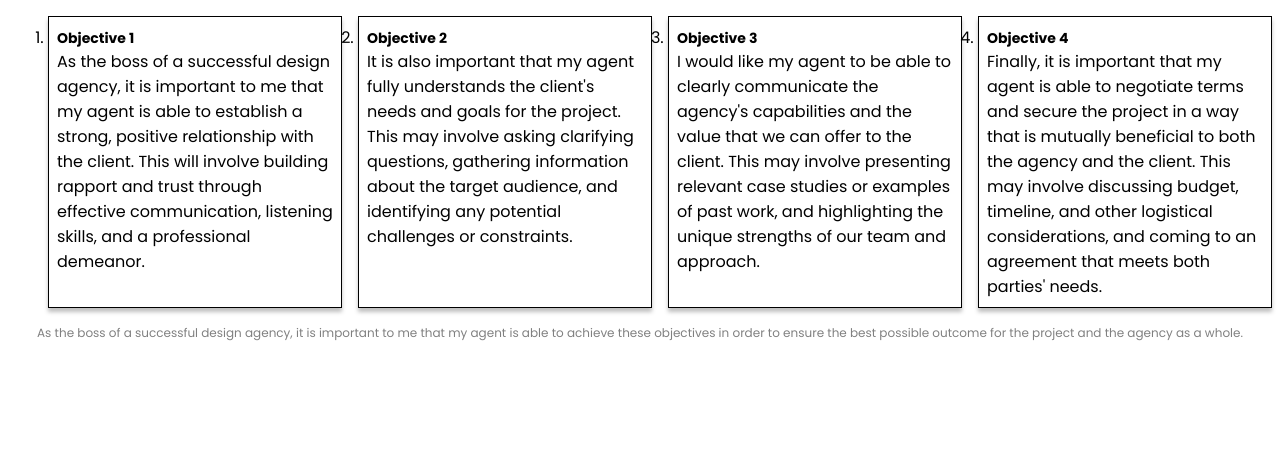
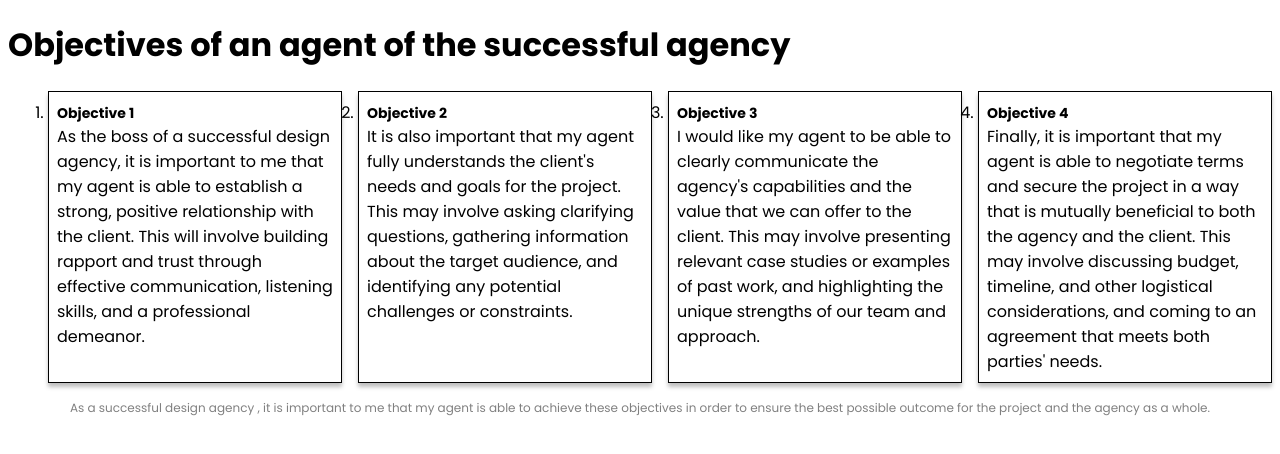
Before and after one commit to anandvip/new-client-instructions, a plain HTML site: page index.html in a window 1280 px wide. Drawn offline with Linux system fonts and the light colour scheme.

Commit message:
changes made to documentd instruction to me.

```diff
--- a/index.html
+++ b/index.html
@@ -2,8 +2,11 @@
 <html>
   <head>
     <title>Grid Layout</title>
-  <meta name="viewport" content="width=device-width; initial-scale=1.0">
-  <link href="https://fonts.googleapis.com/css2?family=Poppins:wght@400;700&display=swap" rel="stylesheet">
+    <meta name="viewport" content="width=device-width; initial-scale=1.0" />
+    <link
+      href="https://fonts.googleapis.com/css2?family=Poppins:wght@400;700&display=swap"
+      rel="stylesheet"
+    />
     <style>
       body {
         font-family: 'Poppins', sans-serif;
@@ -42,24 +45,42 @@
     </style>
   </head>
   <body>
+    <h1>Objectives of an agent of the successful agency</h1>
     <ol>
       <li>
         <h3>Objective 1</h3>
-      As the boss of a successful design agency, it is important to me that my agent is able to establish a strong, positive relationship with the client. This will involve building rapport and trust through effective communication, listening skills, and a professional demeanor.
+        As the boss of a successful design agency, it is important to me that my
+        agent is able to establish a strong, positive relationship with the
+        client. This will involve building rapport and trust through effective
+        communication, listening skills, and a professional demeanor.
       </li>
       <li>
         <h3>Objective 2</h3>
-      It is also important that my agent fully understands the client's needs and goals for the project. This may involve asking clarifying questions, gathering information about the target audience, and identifying any potential challenges or constraints.
+        It is also important that my agent fully understands the client's needs
+        and goals for the project. This may involve asking clarifying questions,
+        gathering information about the target audience, and identifying any
+        potential challenges or constraints.
       </li>
       <li>
         <h3>Objective 3</h3>
-      I would like my agent to be able to clearly communicate the agency's capabilities and the value that we can offer to the client. This may involve presenting relevant case studies or examples of past work, and highlighting the unique strengths of our team and approach.
+        I would like my agent to be able to clearly communicate the agency's
+        capabilities and the value that we can offer to the client. This may
+        involve presenting relevant case studies or examples of past work, and
+        highlighting the unique strengths of our team and approach.
       </li>
       <li>
         <h3>Objective 4</h3>
-      Finally, it is important that my agent is able to negotiate terms and secure the project in a way that is mutually beneficial to both the agency and the client. This may involve discussing budget, timeline, and other logistical considerations, and coming to an agreement that meets both parties' needs.
+        Finally, it is important that my agent is able to negotiate terms and
+        secure the project in a way that is mutually beneficial to both the
+        agency and the client. This may involve discussing budget, timeline, and
+        other logistical considerations, and coming to an agreement that meets
+        both parties' needs.
       </li>
     </ol>
-  <footer>As the boss of a successful design agency, it is important to me that my agent is able to achieve these objectives in order to ensure the best possible outcome for the project and the agency as a whole.</footer>
+    <footer>
+      As a successful design agency , it is important to me that my agent is
+      able to achieve these objectives in order to ensure the best possible
+      outcome for the project and the agency as a whole.
+    </footer>
   </body>
 </html>
```
Lines whose indentation alone changed are shown as unchanged.
